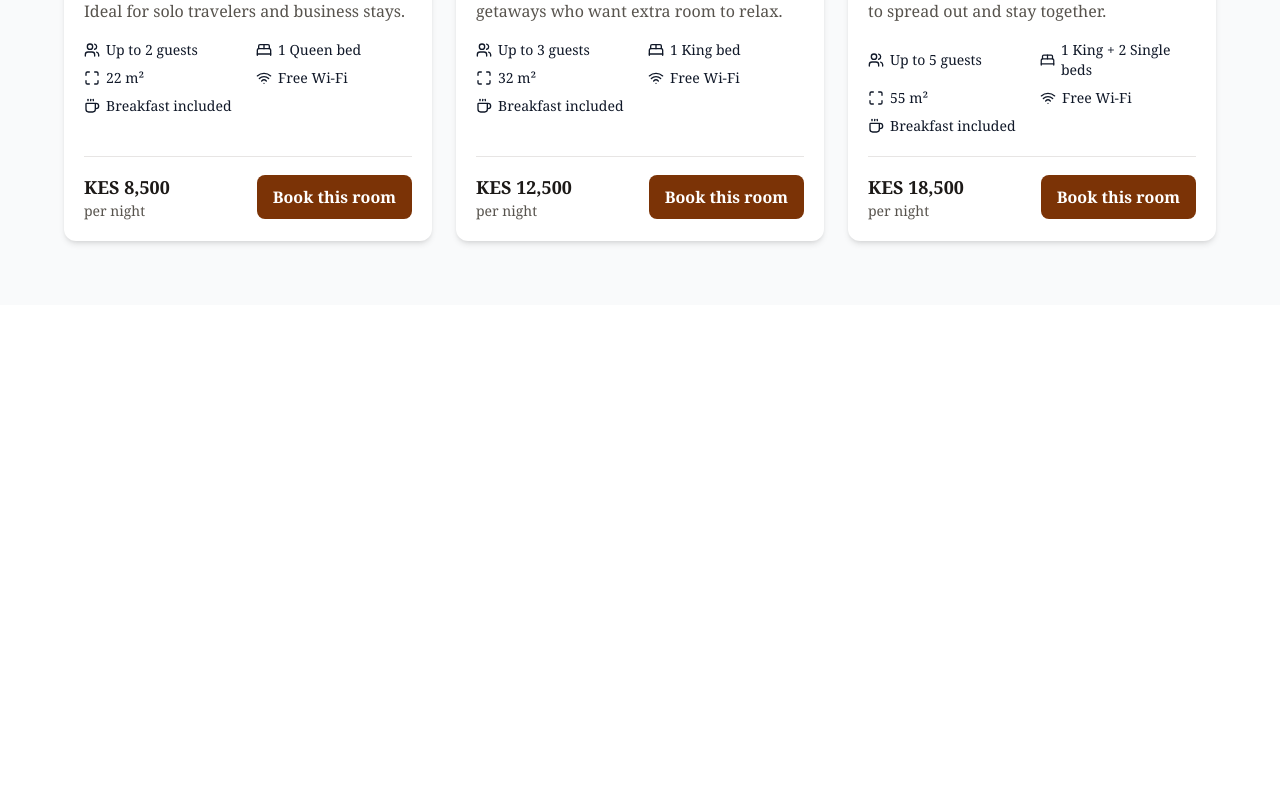
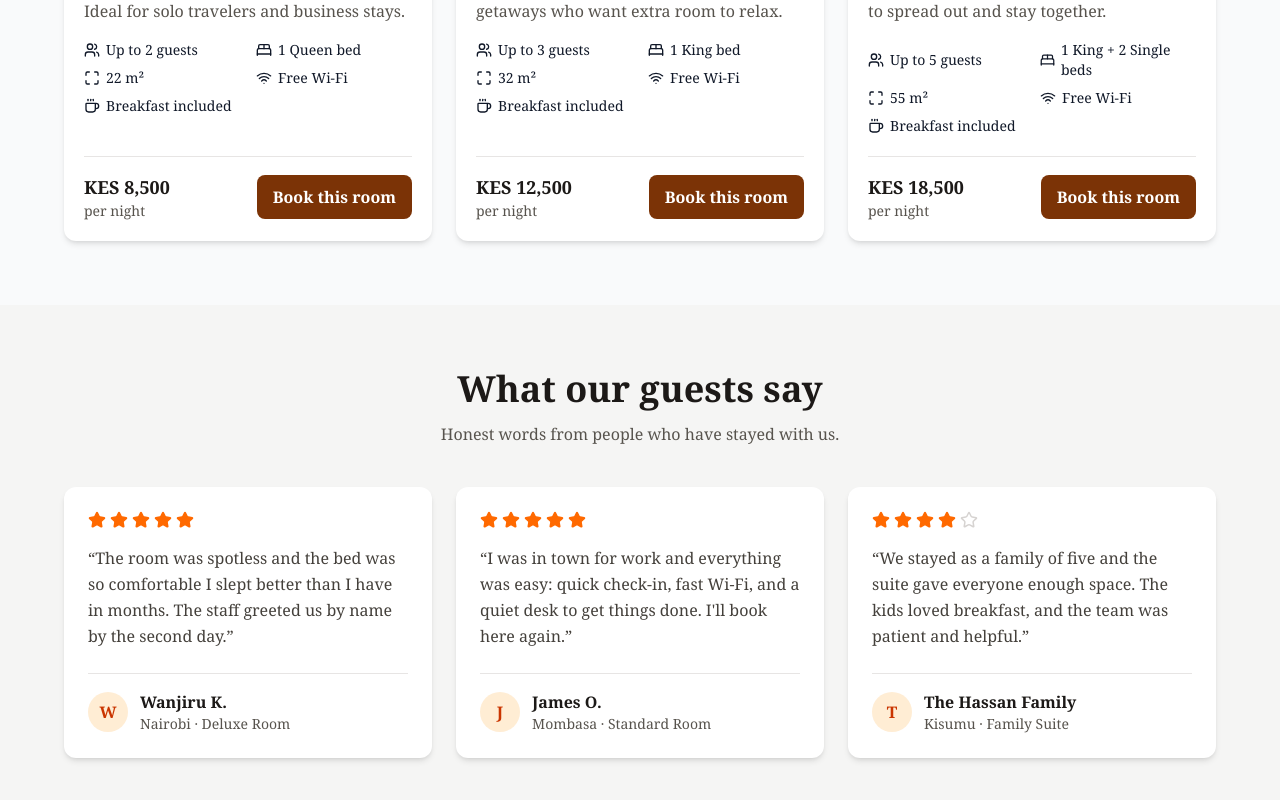
Before and after one commit to TONY-OCHIENG/Hotel, a React (Vite) app: page / in a window 1280 px wide. Shown: the part 2142-2942 px from the top of the page. Before the commit the page ends 2447 px from the top, so only its background shows below. Built offline with nearby package versions, Linux system fonts and the light colour scheme.

Commit message:
feat: add testimonials section with guest reviews and ratings

```diff
--- a/src/pages/Home.tsx
+++ b/src/pages/Home.tsx
@@ -1,5 +1,44 @@
 import { useEffect, useState } from "react"
-import { BedDouble, Users, Wifi, Coffee, Maximize,Utensils, HeartHandshake } from "lucide-react";
+import { BedDouble, Users, Wifi, Coffee, Maximize,Utensils, HeartHandshake,Star } from "lucide-react";
+type Testimonial = {
+  id: number;
+  name: string;
+  location: string;
+  stay: string;
+  rating: number;
+  quote: string;
+};
+
+const testimonials: Testimonial[] = [
+  {
+    id: 1,
+    name: "Wanjiru K.",
+    location: "Nairobi",
+    stay: "Deluxe Room",
+    rating: 5,
+    quote:
+      "The room was spotless and the bed was so comfortable I slept better than I have in months. The staff greeted us by name by the second day.",
+  },
+  {
+    id: 2,
+    name: "James O.",
+    location: "Mombasa",
+    stay: "Standard Room",
+    rating: 5,
+    quote:
+      "I was in town for work and everything was easy: quick check-in, fast Wi-Fi, and a quiet desk to get things done. I'll book here again.",
+  },
+  {
+    id: 3,
+    name: "The Hassan Family",
+    location: "Kisumu",
+    stay: "Family Suite",
+    rating: 4,
+    quote:
+      "We stayed as a family of five and the suite gave everyone enough space. The kids loved breakfast, and the team was patient and helpful.",
+  },
+];
+
 const highlights = [
   {
     icon: BedDouble,
@@ -247,6 +286,64 @@ function Home() {
               ))}
             </div>
           </section>
+          {/* Testimonials section */}
+            <section id="testimonials" className="bg-stone-100 px-5 py-16 text-stone-900">
+                <div className="mx-auto mb-10 max-w-2xl text-center">
+                  <h2 className="mb-3 text-3xl font-bold sm:text-4xl">
+                    What our guests say
+                  </h2>
+                  <p className="leading-relaxed text-stone-600">
+                    Honest words from people who have stayed with us.
+                  </p>
+                </div>
+
+                <div className="mx-auto grid max-w-6xl gap-6 md:grid-cols-2 lg:grid-cols-3">
+                  {testimonials.map((t) => (
+                    <figure
+                      key={t.id}
+                      className="flex flex-col rounded-xl bg-white p-6 shadow-md"
+                    >
+                      <div
+                        className="mb-4 flex gap-1"
+                        role="img"
+                        aria-label={`${t.rating} out of 5 stars`}
+                      >
+                        {Array.from({ length: 5 }).map((_, i) => (
+                          <Star
+                            key={i}
+                            size={18}
+                            aria-hidden="true"
+                            className={
+                              i < t.rating
+                                ? "fill-orange-500 text-orange-500"
+                                : "text-stone-300"
+                            }
+                          />
+                        ))}
+                      </div>
+
+                      <blockquote className="mb-6 leading-relaxed text-stone-700">
+                        “{t.quote}”
+                      </blockquote>
+
+                      <figcaption className="mt-auto flex items-center gap-3 border-t border-stone-200 pt-4">
+                        <span
+                          aria-hidden="true"
+                          className="flex h-10 w-10 shrink-0 items-center justify-center rounded-full bg-orange-100 font-semibold text-orange-700"
+                        >
+                          {t.name.charAt(0)}
+                        </span>
+                        <div>
+                          <p className="font-semibold">{t.name}</p>
+                          <p className="text-sm text-stone-600">
+                            {t.location} · {t.stay}
+                          </p>
+                        </div>
+                      </figcaption>
+                    </figure>
+                  ))}
+                </div>
+              </section>
     </div>
   )
 }
```
